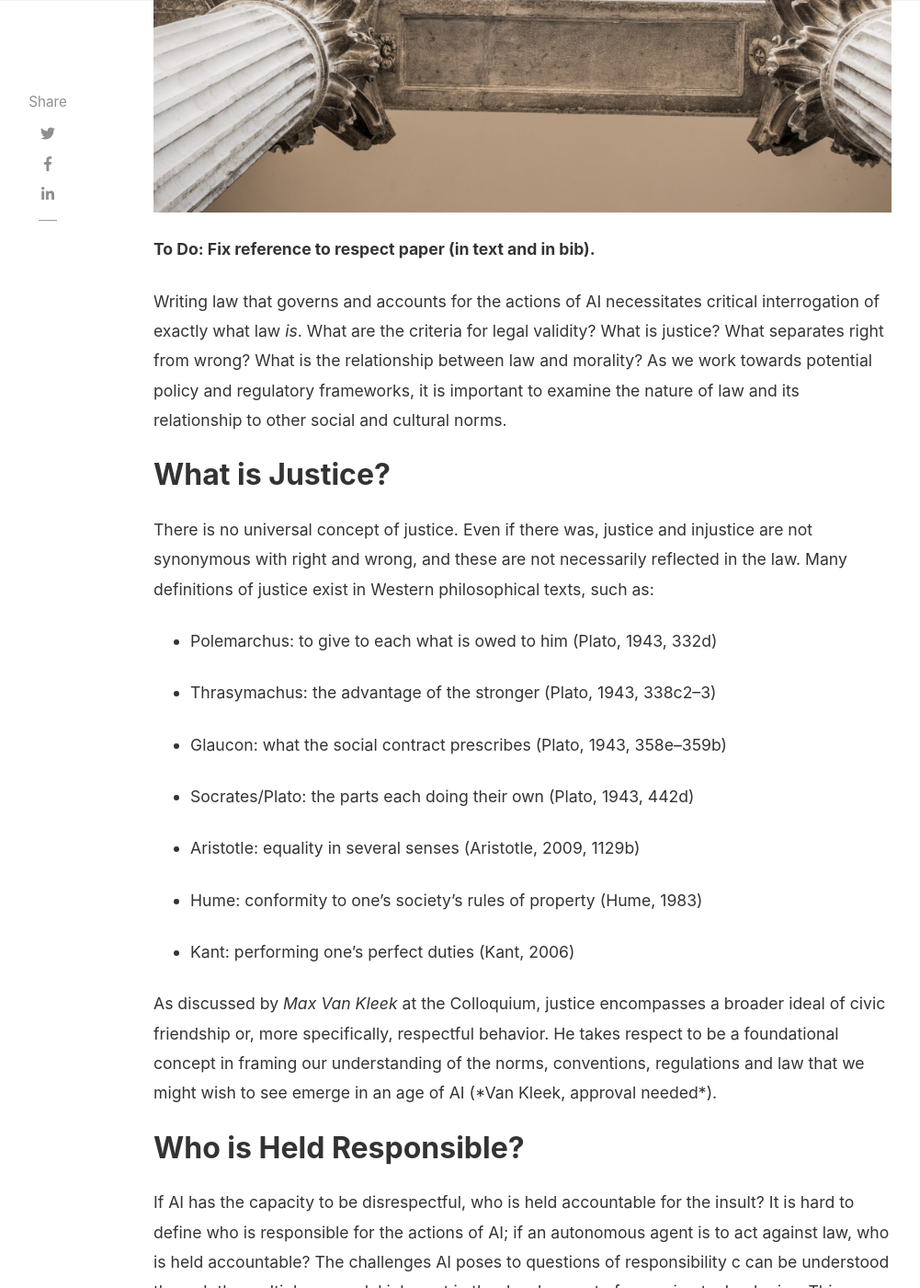
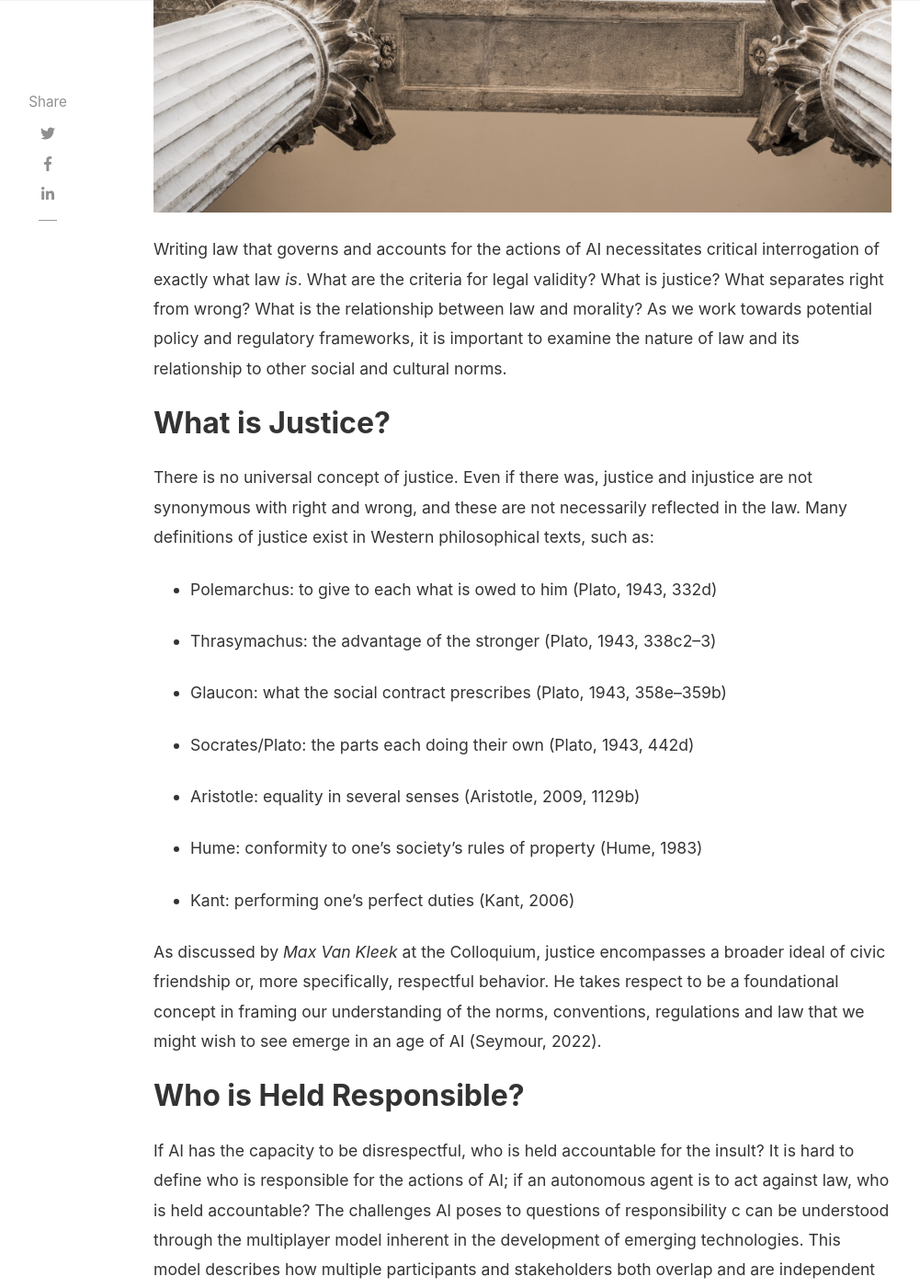
Before and after one commit to kasnder/aireg, a Jekyll site: the page built from _posts/2022-06-30-philosophy-ai.md, in a window 1280 px wide and 1400 px high, scrolled down 791 px. Shown: the whole window at 92% size, without its empty margins (118-1119 px from the left). Built offline with Jekyll 4.4.1, drawn with Linux system fonts in a browser that asks for light colours; nearby versions of some CDN libraries; some of the changed text lies outside the part shown.

Commit message:
Update citation

```diff
--- a/_posts/2022-06-30-philosophy-ai.md
+++ b/_posts/2022-06-30-philosophy-ai.md
@@ -8,8 +8,6 @@ featured: false
 published: true
 hidden: false
 ---
-
-**To Do: Fix reference to respect paper (in text and in bib).**
 
 Writing law that governs and accounts for the actions of AI necessitates
 critical interrogation of exactly what law *is*. What are the criteria
@@ -44,8 +42,7 @@ As discussed by *Max Van Kleek* at the Colloquium, justice encompasses a
 broader ideal of civic friendship or, more specifically, respectful
 behavior. He takes respect to be a foundational concept in framing our
 understanding of the norms, conventions, regulations and law that we
-might wish to see emerge in an age of AI (\*Van Kleek, approval
-needed\*).
+might wish to see emerge in an age of AI (Seymour, 2022).
 
 ## Who is Held Responsible?
 
@@ -232,8 +229,7 @@ Belknap Press of Harvard University Press.*
 challenges and vulnerabilities, Journal of Responsible Technology,Volume 4 100005, ISSN 2666-6596,
 [[https://doi.org/10.1016/j.jrt.2020.100005]{.underline}](https://doi.org/10.1016/j.jrt.2020.100005).*
 
-\*Van Kleek, Max. (2022) *Respect as a Lense for the Design of AI
-Systems.* - unpublished? Need permissions and clarification.\*
+Seymour, W., Van Kleek, M., Binns, R., Murray-Rust, D. (2022). *Respect as a Lens for the Design of AI Systems.* In *Proceedings of the 2022 AAAI/ACM Conference on AI, Ethics, and Society (AIES ’22), August 1–3, 2022, Oxford, United Kingdom*, https://doi.org/10.1145/3514094.3534186.
 
 Whittaker, M., Crawford, K., Dobbe, R., Fried, G., Kaziunas, E., Mathur,
 V., \... & Schwartz, O. *(2018). AI now report (pp. 1-62)*. New York: AI
```
